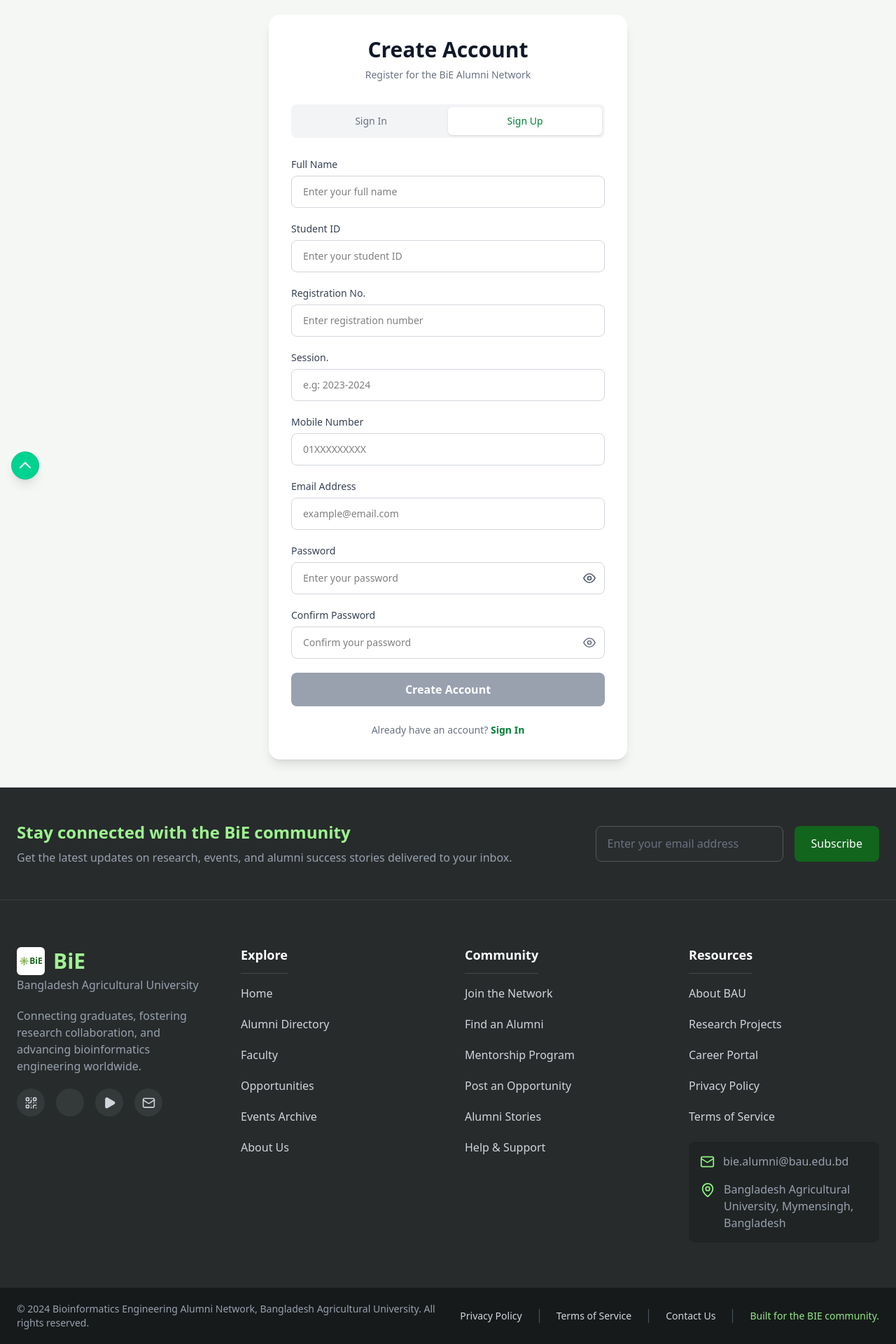
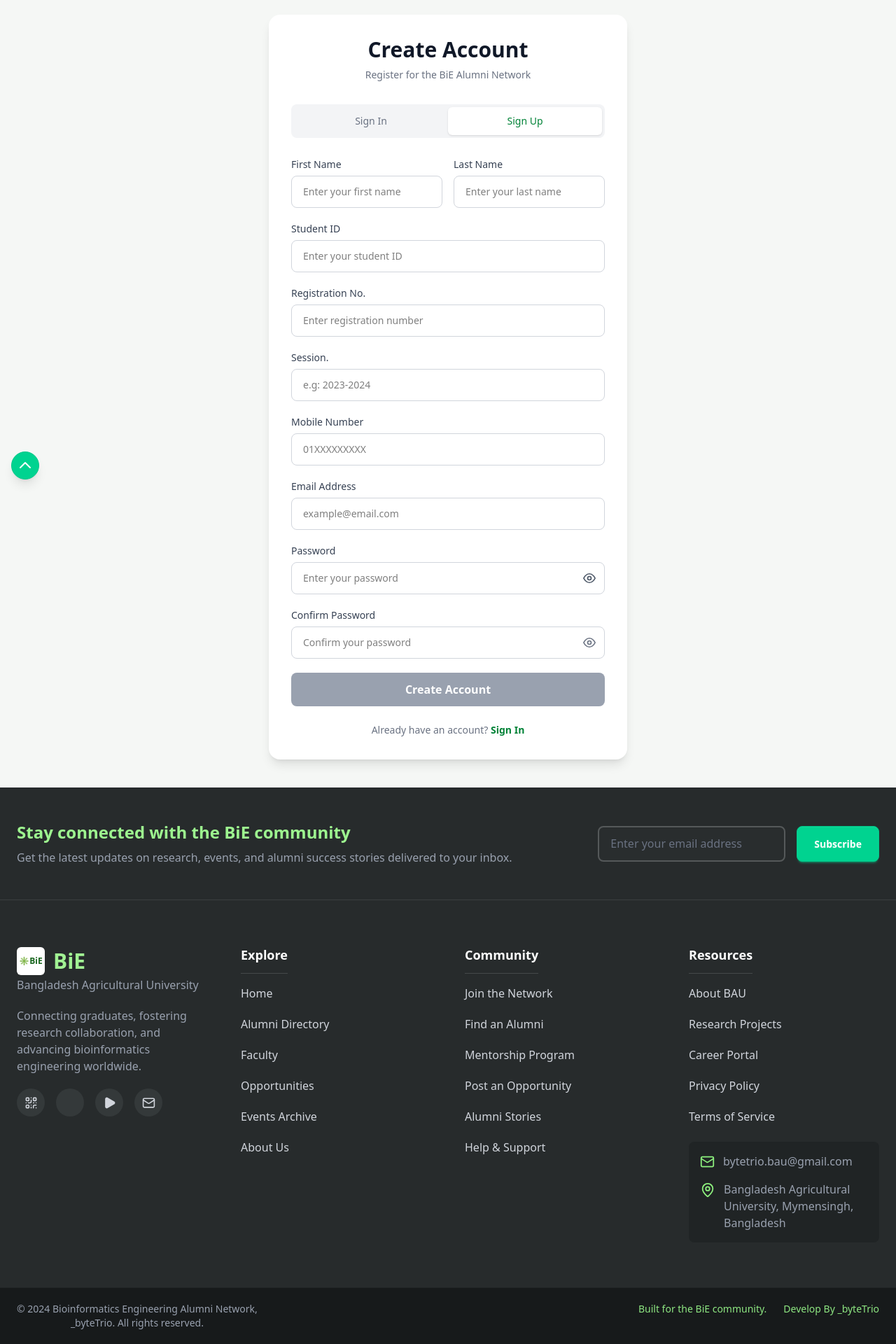
Before and after one commit to BiE-Alumni-Team/BiExons-Connecting-Futures, a Next.js app in the folder frontend-with-next/: page /registration in a window 1280 px wide. Shown: the part 99-2019 px from the top of the page at 70% size. Built offline with nearby package versions, Linux system fonts and the light colour scheme; no server answers.

Commit message:
footer edit

```diff
--- a/frontend-with-next/package.json
+++ b/frontend-with-next/package.json
@@ -14,7 +14,8 @@
     "next": "16.3.4",
     "react": "19.2.8",
     "react-dom": "19.2.8",
-    "react-icons": "^5.7.0"
+    "react-icons": "^5.7.0",
+    "react-toastify": "^11.1.0"
   },
   "devDependencies": {
     "@tailwindcss/postcss": "^4",
--- a/frontend-with-next/src/app/layout.js
+++ b/frontend-with-next/src/app/layout.js
@@ -3,6 +3,7 @@ import "./globals.css";
 import Navbar from "@/components/header/Navbar";
 import Footer from "../components/footer/page";
 import FloatingIcon from "@/components/FloatingIcon";
+import ToastProvider from "@/components/others/ToastProvider";
 
 const geistSans = Geist({
   variable: "--font-geist-sans",
@@ -30,6 +31,7 @@ export default function RootLayout({ children }) {
         <Navbar />
 
         <main className="flex-1 pt-20">
+          <ToastProvider />
           {children}
         </main>
 
--- a/frontend-with-next/src/app/registration/page.jsx
+++ b/frontend-with-next/src/app/registration/page.jsx
@@ -11,6 +11,7 @@ import Success from "@/components/others/success";
 import { loginUser, registerUser } from "@/service/authApi";
 import { validateRegistration, validateLogin } from "@/service/control";
 import { useState } from "react";
+import { toast } from "react-toastify";
 
 
 const AuthForm = () => {
@@ -23,8 +24,10 @@ const AuthForm = () => {
     const [isSuccess, setisSuccess] = useState(false);
     const [loginsucces, setLoginSuccess] = useState(false)
     const [loginError, setLoginError] = useState("");
+    const [regerror, setregError] = useState("");
 
     const [name, nameOnChange, resetName] = useInputFields("");
+    const [lastname, lastnameOnChange, resetlastName] = useInputFields("");
     const [email, emailOnChange, resetEmail] = useInputFields("");
     const [id, idOnchange, resetId] = useInputFields("");
     const [reg, regOnchange, resetReg] = useInputFields("");
@@ -35,7 +38,8 @@ const AuthForm = () => {
     const [username, usernameOnchange, resetUsername] = useInputFields("");
 
     const registrationAlumni = {
-        "username": name,
+        "firstname": name,
+        "lastname": lastname,
         "email": email,
         "reg_no": reg,
         "id_no": id,
@@ -72,6 +76,7 @@ const AuthForm = () => {
 
     const resetRegistrationForm = () => {
         resetName();
+        resetlastName();
         resetEmail();
         resetId();
         resetReg();
@@ -87,11 +92,22 @@ const AuthForm = () => {
         e.preventDefault();
 
         if (!isLogin) {
-            registerUser(registrationAlumni);
+            try {
 
-            setisSuccess(true);
-            resetRegistrationForm();
-        } else {
+                setregError("");
+                // Wait for backend response
+                const data = await registerUser(registrationAlumni);
+
+                setisSuccess(true);
+                resetRegistrationForm();
+
+            } catch (error) {
+                setregError("Something went wrong. Please try again later.");
+                toast.error(regerror)
+            }
+        }
+
+        else {
             setIsLoading(true);
 
             try {
@@ -206,7 +222,8 @@ const AuthForm = () => {
                                         {!isLogin && (
                                             <>
                                                 {/* Name */}
-                                                <Name name={name} nameOnChange={nameOnChange} />
+                                                <Name name={name} nameOnChange={nameOnChange}
+                                                    lastname={lastname} lastnameOnChange={lastnameOnChange} />
 
                                                 {/* Student ID */}
                                                 <Id id={id}
--- a/frontend-with-next/src/components/footer/page.jsx
+++ b/frontend-with-next/src/components/footer/page.jsx
@@ -29,7 +29,7 @@ const Footer = () => {
                         <input
                             type="email"
                             placeholder="Enter your email address"
-                            className="h-[51px] w-[268px] rounded-lg border border-[#55595a]
+                            className="h-[51px] w-[268px] rounded-lg border-2 border-[#55595a]
                          bg-[#292d2e] px-4 text-gray-200 outline-none
                          placeholder:text-gray-500
                          focus:border-[#72d96b]"
@@ -37,8 +37,8 @@ const Footer = () => {
 
                         <button
                             type="submit"
-                            className="h-[51px] rounded-lg bg-[#12651c] px-6
-                         font-medium text-white transition
+                            className="h-[51px] rounded-lg btn btn-success px-6
+                         text-white transition font-semibold
                          hover:bg-[#177923]"
                         >
                             Subscribe
@@ -54,7 +54,7 @@ const Footer = () => {
             {/* Main Footer */}
             <div className="mx-auto max-w-7xl px-6 py-16">
 
-                <div className="grid grid-cols-1 gap-12 md:grid-cols-4">
+                <div className="grid grid-cols-2 gap-12 md:grid-cols-4">
 
                     {/* Brand */}
                     <div>
@@ -122,7 +122,6 @@ const Footer = () => {
                         </div>
                     </div>
 
-
                     {/* Explore */}
                     <div>
                         <h3 className="mb-4 inline-block border-b border-[#45494a]
@@ -184,7 +183,7 @@ const Footer = () => {
                                 />
 
                                 <span className="text-[16px] text-gray-400">
-                                    bie.alumni@bau.edu.bd
+                                    bytetrio.bau@gmail.com
                                 </span>
                             </div>
 
@@ -209,38 +208,24 @@ const Footer = () => {
 
             {/* Bottom bar */}
             <div className="border-t border-[#222627] bg-[#171a1b]">
+
                 <div className="mx-auto flex max-w-7xl flex-col
                         justify-between gap-4 px-6 py-5
-                        md:flex-row md:items-center">
+                        md:flex-row md:items-start">
 
-                    <p className="max-w-[600px] text-sm leading-5 text-gray-400">
-                        © 2024 Bioinformatics Engineering Alumni Network,
-                        Bangladesh Agricultural University. All rights reserved.
-                    </p>
+                    <div className="max-w-[600px] text-sm leading-5 text-gray-400 flex flex-col">
+                        <span> © 2024 Bioinformatics Engineering Alumni Network,</span>
+                        <span className="text-center">_byteTrio. All rights reserved.</span>
+                    </div>
 
-                    <div className="flex flex-wrap items-center gap-6 text-sm">
-
-                        <Link href="#" className="hover:text-white">
-                            Privacy Policy
-                        </Link>
-
-                        <span className="hidden h-5 w-px bg-gray-600 md:block" />
-
-                        <Link href="#" className="hover:text-white">
-                            Terms of Service
-                        </Link>
-
-                        <span className="hidden h-5 w-px bg-gray-600 md:block" />
-
-                        <Link href="#" className="hover:text-white">
-                            Contact Us
-                        </Link>
-
-                        <span className="hidden h-5 w-px bg-gray-600 md:block" />
+                    <div className="flex flex-wrap items-center gap-6 text-sm justify-between">
 
                         <span className="font-medium text-[#8ee782]">
-                            Built for the BIE community.
+                            Built for the BiE community.
                         </span>
+
+
+                        <span className="font-medium text-[#8ee782]">Develop By _byteTrio</span>
 
                     </div>
 
--- a/frontend-with-next/src/components/formcomp/Name.jsx
+++ b/frontend-with-next/src/components/formcomp/Name.jsx
@@ -1,15 +1,15 @@
 
 
-const Name = ({ name, nameOnChange }) => {
+const Name = ({ name, nameOnChange, lastName, lastNameOnChange }) => {
     return (
-        <div>
-
-            <div>
+        <div className="flex gap-4">
+            {/* First Name */}
+            <div className="w-1/2">
                 <label
-                    htmlFor="name"
+                    htmlFor="firstName"
                     className="mb-1.5 block text-sm font-medium text-gray-700"
                 >
-                    Full Name
+                    First Name
                 </label>
 
                 <input
@@ -17,14 +17,37 @@ const Name = ({ name, nameOnChange }) => {
                     name="name"
                     defaultValue={name}
                     type="text"
-                    placeholder="Enter your full name"
-                    required onChange={nameOnChange}
+                    placeholder="Enter your first name"
+                    required
+                    onChange={nameOnChange}
                     className="w-full rounded-lg border border-gray-300
-                                    px-4 py-3 text-sm outline-none transition
-                                   focus:border-green-600 focus:ring-2 focus:ring-green-100"
+                       px-4 py-3 text-sm outline-none transition
+                       focus:border-green-600 focus:ring-2 focus:ring-green-100"
                 />
             </div>
 
+            {/* Last Name */}
+            <div className="w-1/2">
+                <label
+                    htmlFor="lastName"
+                    className="mb-1.5 block text-sm font-medium text-gray-700"
+                >
+                    Last Name
+                </label>
+
+                <input
+                    id="lastName"
+                    name="lastName"
+                    defaultValue={lastName}
+                    type="text"
+                    placeholder="Enter your last name"
+                    required
+                    onChange={lastNameOnChange}
+                    className="w-full rounded-lg border border-gray-300
+                       px-4 py-3 text-sm outline-none transition
+                       focus:border-green-600 focus:ring-2 focus:ring-green-100"
+                />
+            </div>
         </div>
     );
 };
--- /dev/null
+++ b/frontend-with-next/src/components/others/ToastProvider.jsx
@@ -0,0 +1,13 @@
+import { ToastContainer } from "react-toastify";
+import "react-toastify/dist/ReactToastify.css";
+
+export default function ToastProvider() {
+    return (
+        <ToastContainer
+            position="top-center"
+            autoClose={3000}
+            closeOnClick={false}
+            className="toast-center"
+        />
+    );
+}
--- a/frontend-with-next/src/service/authApi.js
+++ b/frontend-with-next/src/service/authApi.js
@@ -15,7 +15,8 @@ const BASE_URL =
 
 // ---------- 1. Register ----------
 export const registerUser = async ({
-  username,
+  firstname,
+  lastname,
   email,
   reg_no,
   id_no,
@@ -27,7 +28,8 @@ export const registerUser = async ({
     method: "POST",
     headers: { "Content-Type": "application/json" },
     body: JSON.stringify({
-      username,
+      firstname,
+      lastname,
       email,
       reg_no,
       id_no,
```
Also changed, not shown: frontend-with-next/src/components/header/Navbar.jsx (+2 -2 lines), 1 other file (tests, documents, lock files or other folders).
